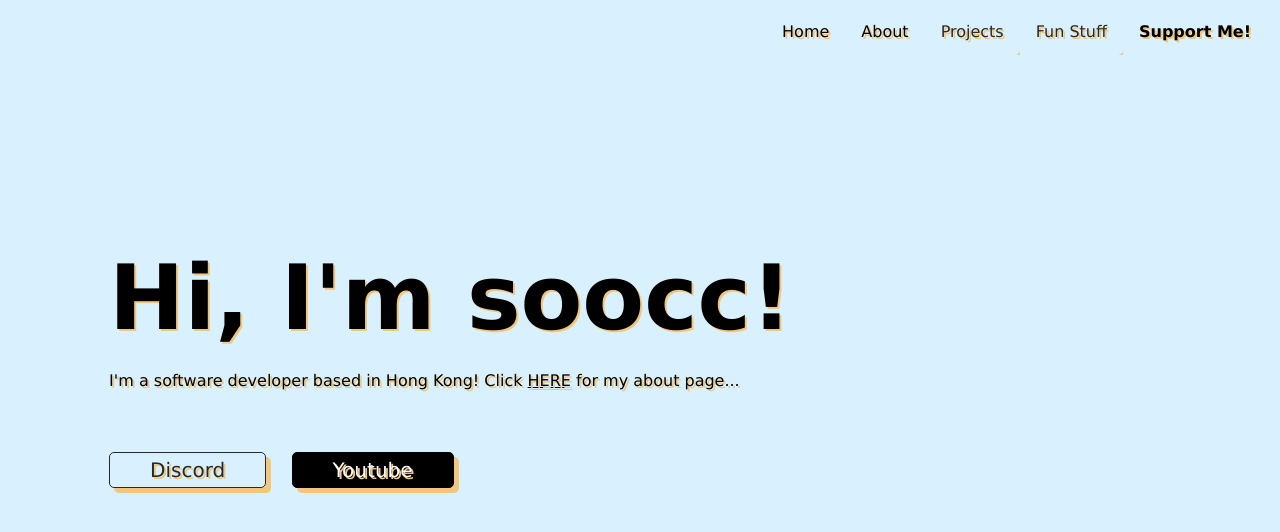
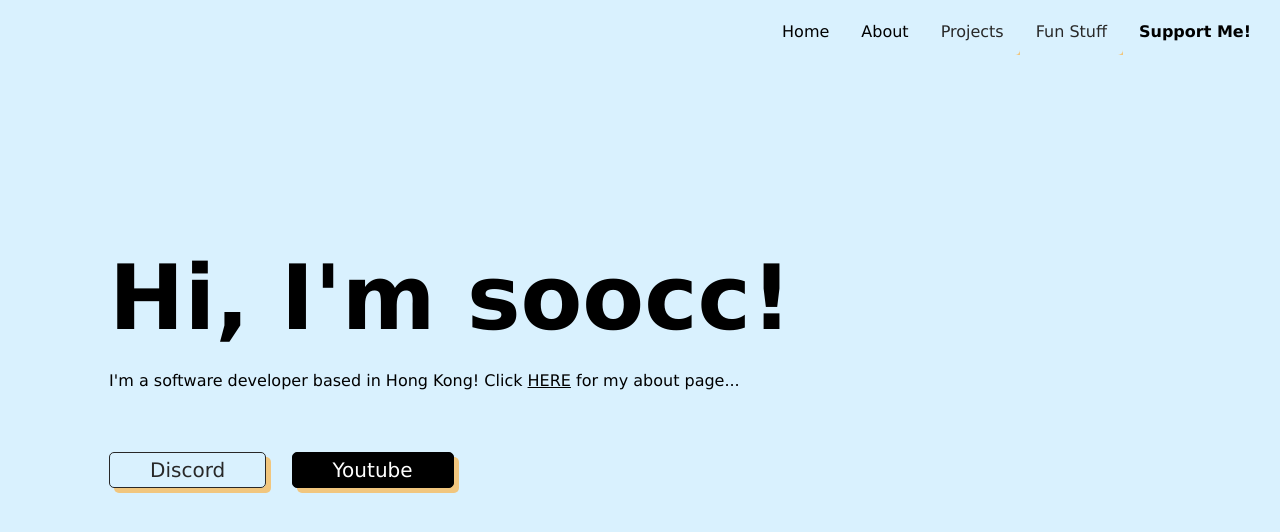
Before and after one commit to soocc/sooccsocks2, a Jekyll site: the page built from index.html, in a window 1280 px wide. Shown: the top 532 px of the page. Built offline with Jekyll 4.4.1, drawn with Linux system fonts in a browser that asks for light colours.

Commit message:
Update styles.css

```diff
--- a/styles/styles.css
+++ b/styles/styles.css
@@ -77,7 +77,7 @@
 
 p, h1, h2, h3, h4, a, button, div {
   font-family: Verdana;
-  text-shadow: 2px 2px #f1c67e;
+  color: black;
 }
 
 body {
@@ -86,10 +86,6 @@ body {
 
 p {
   line-height: 30px;
-}
-
-a {
-  color: black;
 }
 
 button {
```
